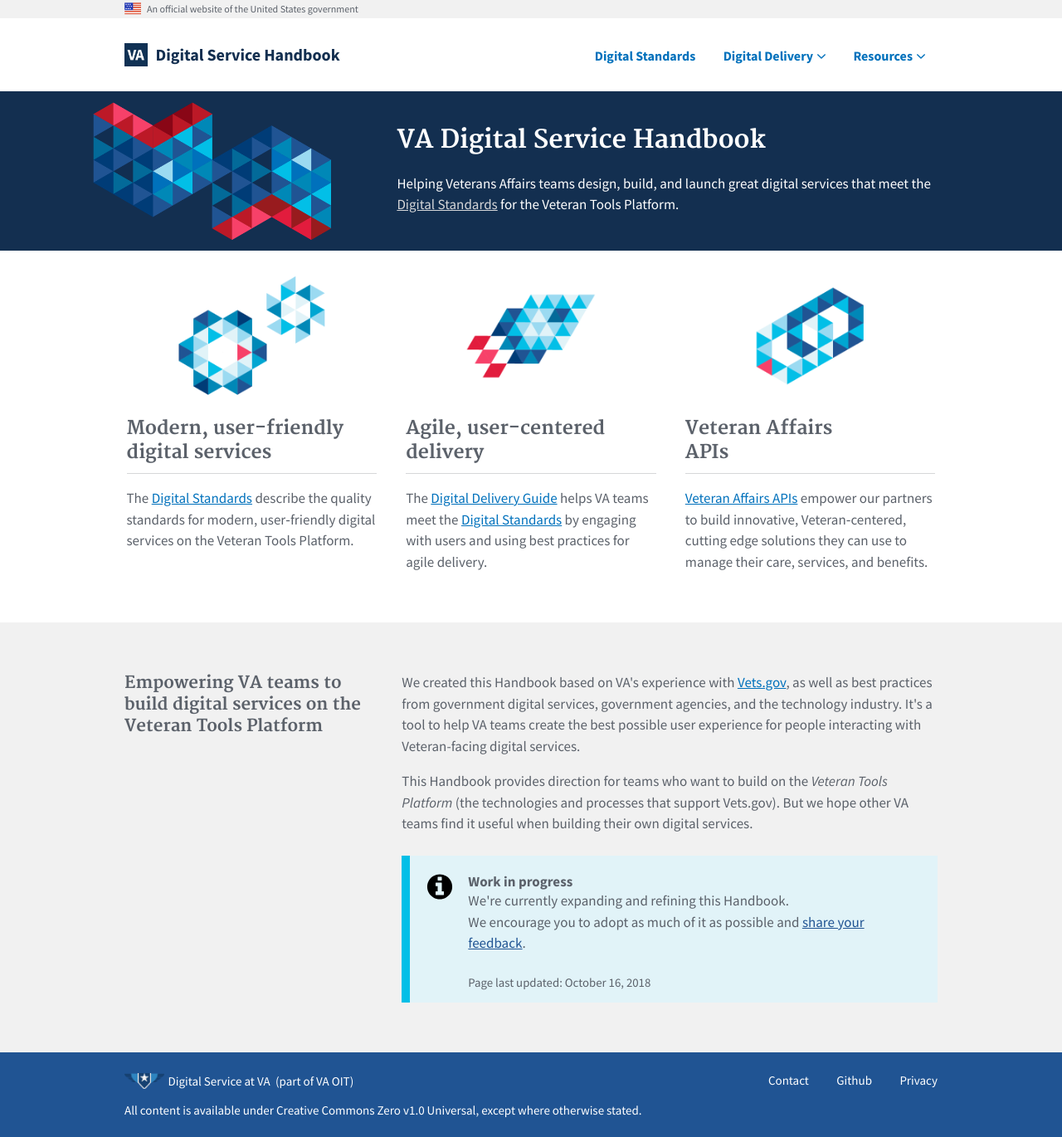
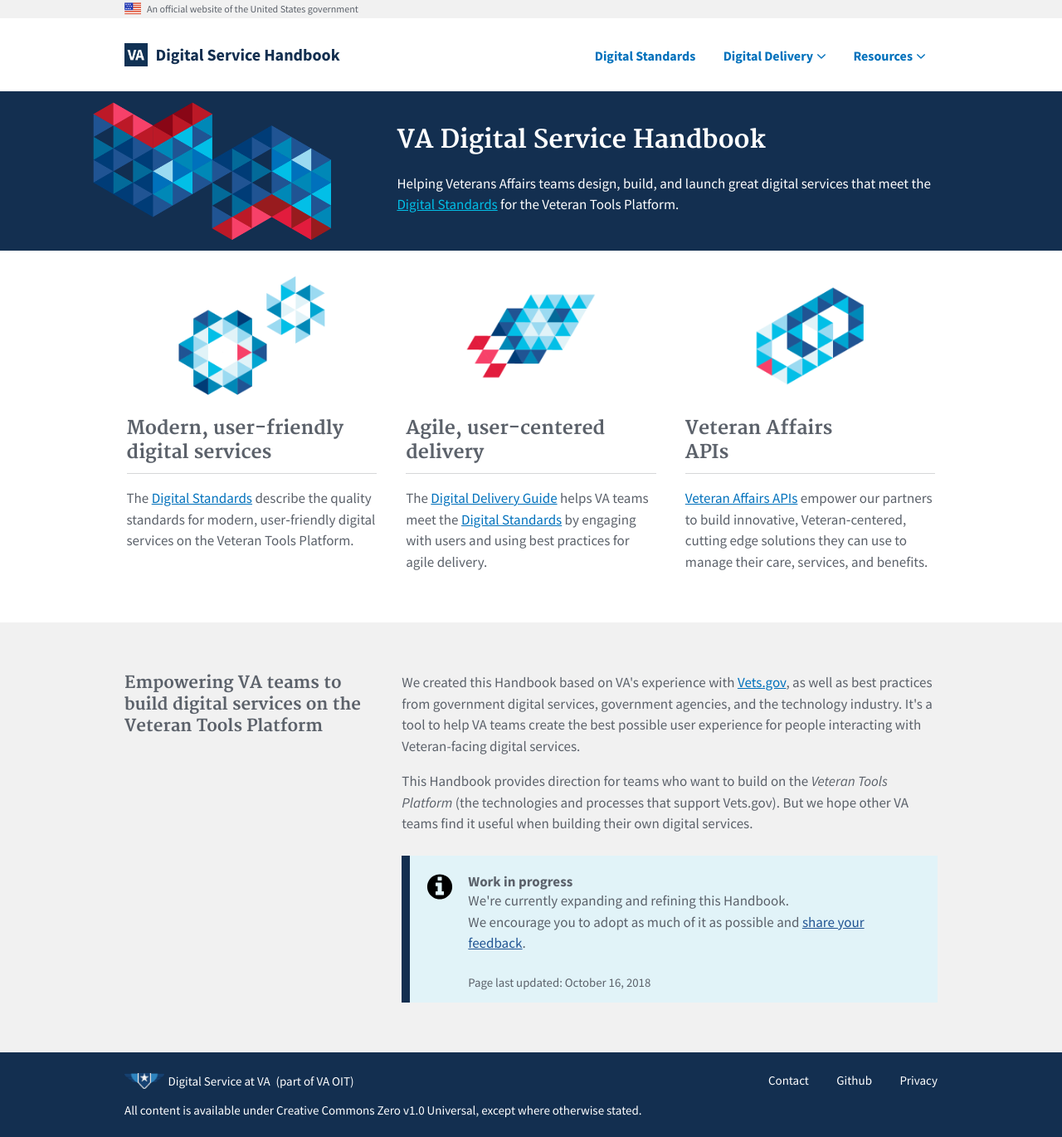
Before and after one commit to department-of-veterans-affairs/va-digital-service-handbook, a Jekyll site: the page built from _pages/index.md, in a window 1280 px wide. Shown: the whole page at 83% size. Built offline with Jekyll 4.4.1, drawn with Linux system fonts in a browser that asks for light colours; nearby versions of some CDN libraries.

Commit message:
update footer

```diff
--- a/_includes/footer.html
+++ b/_includes/footer.html
@@ -27,7 +27,7 @@
           <img src="{{ '/assets/img/logo/logo-dsva.png' | relative_url }}" alt="" />
           <p>
             <a href="https://department-of-veterans-affairs.github.io/dsva/" title="{{ site.footer.org-title }}" aria-label="Go to {{ site.footer.org-title }}" target="_blank">{{ site.footer.org-title }}</a>
-            <a href="https://www.oit.va.gov/" title="Go to {{ site.footer.va-org-title }}" aria-label="Go to {{ site.footer.va-org-title }}" target="_blank">&nbsp;({{ site.footer.va-org-title }})</a>
+            &nbsp;<a href="https://www.oit.va.gov/" title="Go to {{ site.footer.va-org-title }}" aria-label="Go to {{ site.footer.va-org-title }}" target="_blank">({{ site.footer.va-org-title }})</a>
           </p>
         </div>
       </div>
--- a/_sass/_main.scss
+++ b/_sass/_main.scss
@@ -150,7 +150,7 @@
 ====================================== */
 
 .usa-footer-secondary_section {
-  background-color: $color-primary-darker !important;
+  background-color: $color-primary-darkest !important;
   padding: 3rem 0 3rem 0;
   @include media($medium-screen) {
     padding: 2.25rem 0 2.25rem 0;
@@ -264,6 +264,9 @@
 }
 .usa-section-dark {
   background-color: $color-primary-darkest;
+  a {
+    color: $color-aqua;
+  }
 }
 .usa-hero-callout {
   max-width: 100%;
@@ -334,6 +337,10 @@
 }
 .home-secondary {
   background-color: $color-gray-lightest;
+}
+
+.usa-alert-info::before {
+  background-color: $color-primary-darkest;
 }
 
 
```
